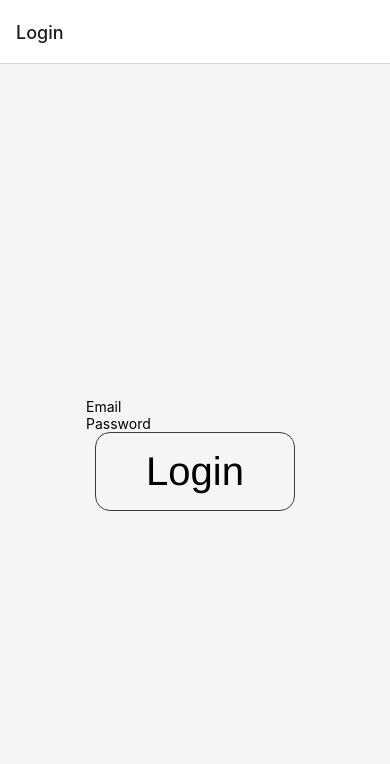
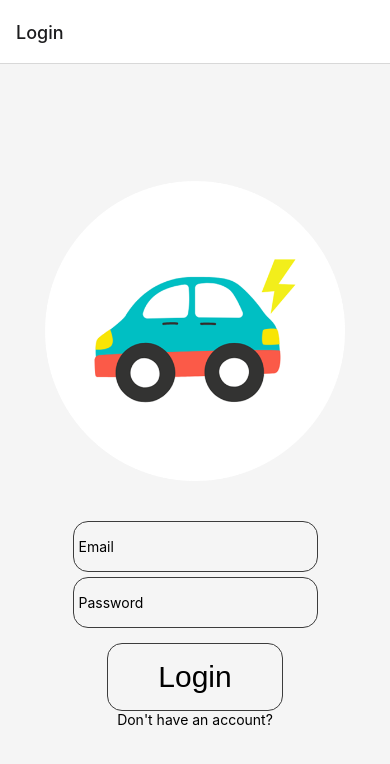
Before and after one commit to IvaAMarinova/power-pause, a React Native app: screen /LoginScreen in a window 390 px wide. Shown: the top 764 px of the page. Built offline with nearby package versions, Linux system fonts and the light colour scheme.

Commit message:
login page frontend maybe done, next is register page

```diff
--- a/elements/button.js
+++ b/elements/button.js
@@ -2,13 +2,8 @@ import React, { useState } from "react";
 import { StyleSheet, TouchableOpacity, Text, View } from "react-native";
 
 export default function FlatButton({ text, onPress }) {
-  const [isActive, setIsActive] = useState(false);
-  const changeOnPress = () => {
-    setIsActive(true);
-    onPress();
-  };
   return (
-    <TouchableOpacity onPress={changeOnPress}>
+    <TouchableOpacity onPress={onPress}>
       <View style={styles.button}>
         <Text style={styles.buttonText}>{text}</Text>
       </View>
@@ -27,9 +22,10 @@ const styles = StyleSheet.create({
     borderStyle: "solid",
     borderWidth: 1,
     justifyContent: "center",
+    marginTop: 10,
   },
   buttonText: {
-    fontFamily: "Helvetica",
-    fontSize: 40,
+    fontFamily: "Arial",
+    fontSize: 30,
   },
 });
--- /dev/null
+++ b/elements/textinput.js
@@ -0,0 +1,36 @@
+import React from "react";
+import { StyleSheet, TextInput } from "react-native";
+
+export default function FlatTextInput({
+  secureTextEntry,
+  placeholder,
+  onChangeText,
+  defaultValue,
+  keyboardType,
+}) {
+  return (
+    <TextInput
+      secureTextEntry={secureTextEntry}
+      placeholder={placeholder}
+      onChangeText={onChangeText}
+      defaultValue={defaultValue}
+      keyboardType={keyboardType}
+      style={styles.textInput}
+    />
+  );
+}
+
+const styles = StyleSheet.create({
+  textInput: {
+    paddingLeft: 5,
+    paddingRight: 20,
+    paddingVertical: 16,
+    backgroundColor: "#F5F5F5",
+    borderRadius: 15,
+    borderColor: "#3C3C3C",
+    borderStyle: "solid",
+    borderWidth: 1,
+    justifyContent: "left",
+    marginBottom: 5,
+  },
+});
--- a/screens/LoginScreen.js
+++ b/screens/LoginScreen.js
@@ -1,19 +1,28 @@
 import { StatusBar } from "expo-status-bar";
 import { useState } from "react";
-import { StyleSheet, Text, TextInput, Button, View } from "react-native";
+import { StyleSheet, Text, View, Image } from "react-native";
 import FlatButton from "../elements/button";
+import FlatTextInput from "../elements/textinput";
 
 export default function LoginScreen({ navigation }) {
   const [text, setText] = useState("");
   const [password, setPassword] = useState("");
   return (
     <View style={styles.container}>
-      <TextInput
+      <Image
+        source={require("../assets/logo.png")}
+        style={{
+          width: 300,
+          height: 300,
+          marginBottom: 40,
+        }}
+      />
+      <FlatTextInput
         placeholder="Email"
         onChangeText={(newText) => setText(newText)}
         defaultValue={text}
       />
-      <TextInput
+      <FlatTextInput
         secureTextEntry={true}
         placeholder="Password"
         onChangeText={(newPassword) => setPassword(newPassword)}
@@ -23,6 +32,9 @@ export default function LoginScreen({ navigation }) {
         text="Login"
         onPress={() => navigation.navigate("HomeScreen")}
       />
+      <Text onPress={() => navigation.navigate("RegisterScreen")}>
+        Don't have an account?
+      </Text>
       <Text>{text}</Text>
       <Text>{password}</Text>
       <StatusBar style="auto" />
```
Also changed, not shown: assets/logo.png (added).
